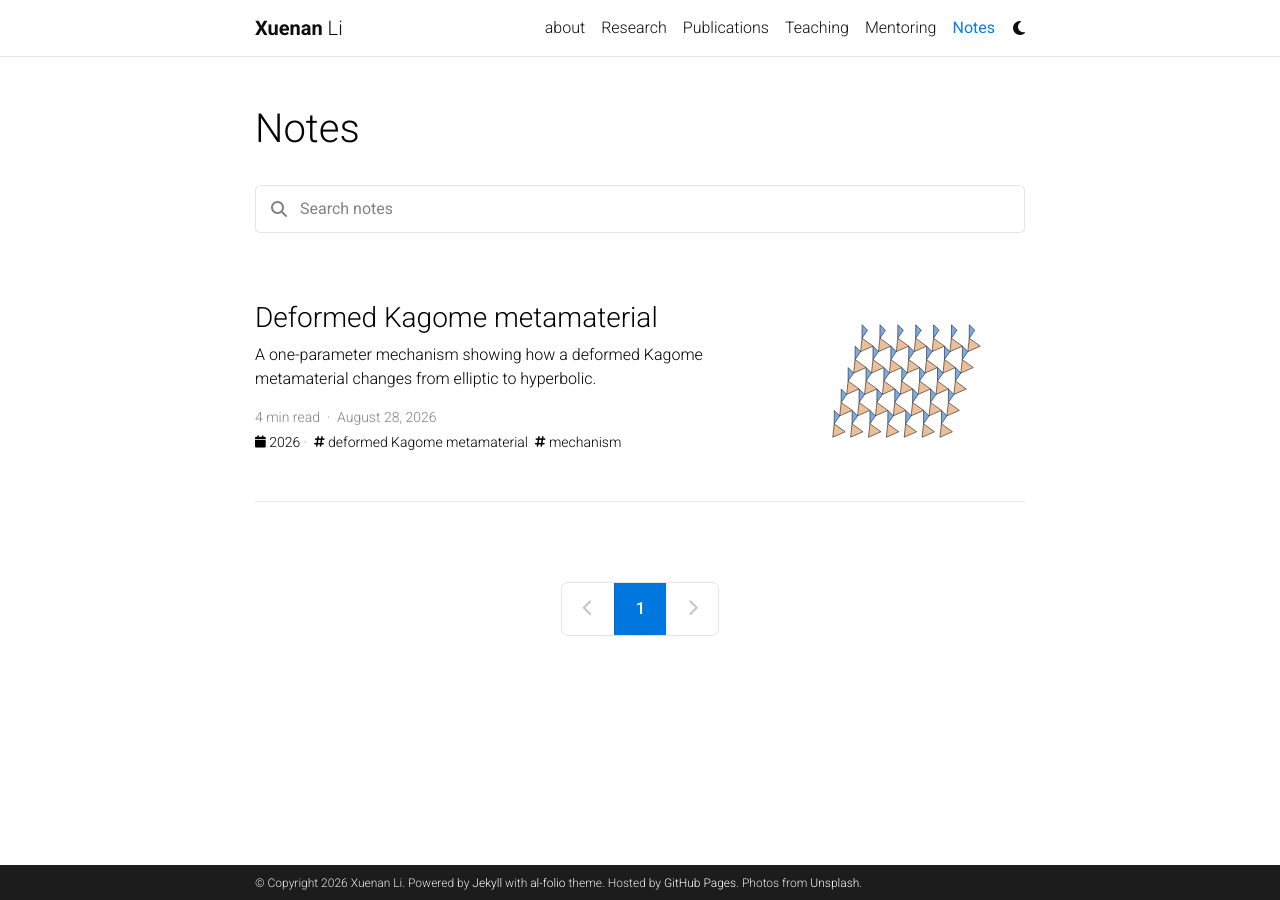
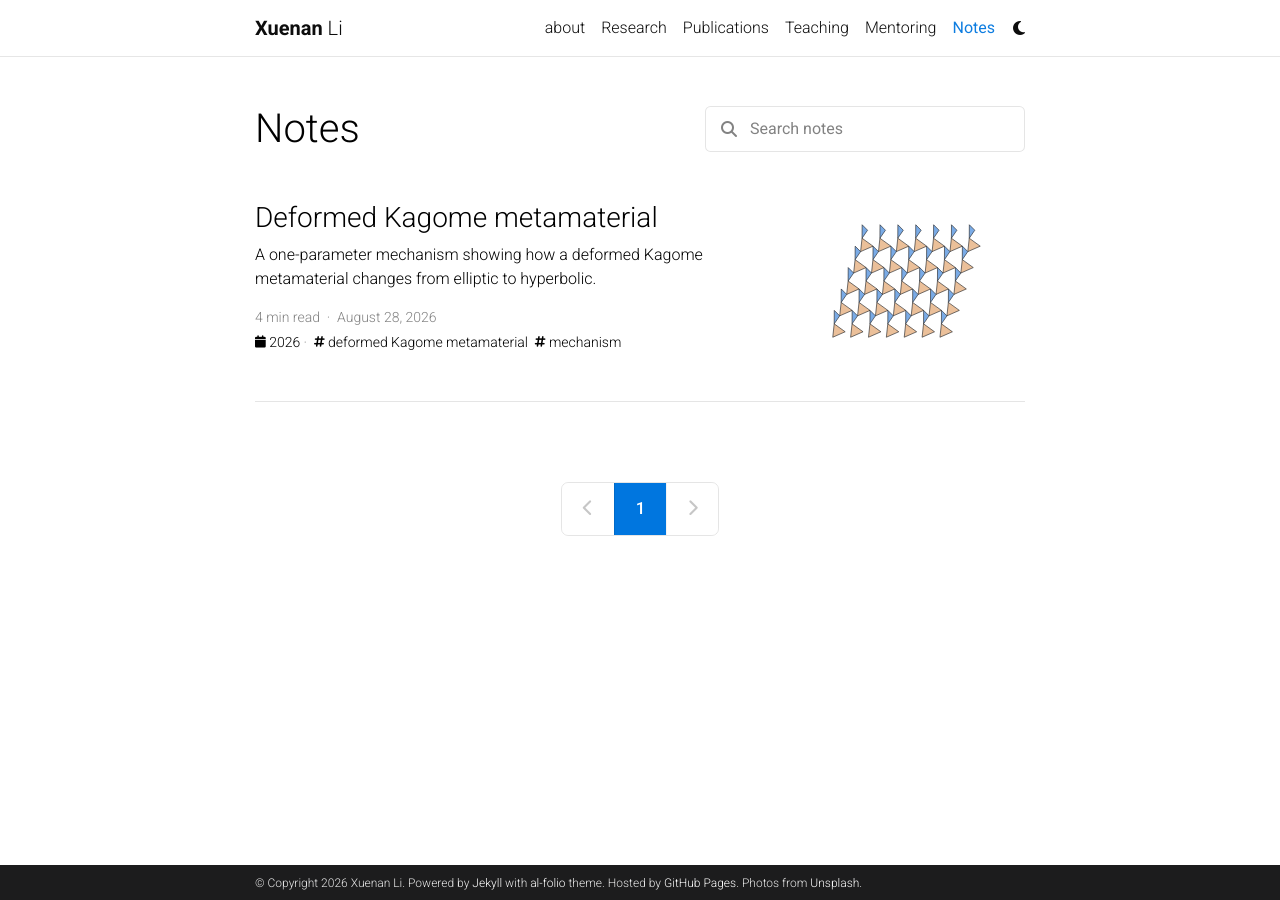
Before and after one commit to xuenanli/xuenanli.github.io, a Jekyll site: the page built from _pages/notes.html, in a window 1280 px wide. Built offline with Jekyll 4.4.1, drawn with Linux system fonts in a browser that asks for light colours; comment, search, counter and statistics services are not loaded; a style sheet for code colours, icons or effects is not loaded.

Commit message:
Refine notes and publications pages

```diff
--- a/_pages/notes.html
+++ b/_pages/notes.html
@@ -8,11 +8,9 @@ nav_order: 6
 ---
 
 <div class="post notes-page">
-  <header class="post-header">
+  {%- assign notes = site.notes | sort: "date" | reverse -%}
+  <header class="post-header notes-header">
     <h1 class="post-title">{{ page.title }}</h1>
-  </header>
-
-  {%- assign notes = site.notes | sort: "date" | reverse -%}
     {%- if notes.size > 0 -%}
       <form class="notes-search" role="search" aria-label="Search notes">
         <label class="sr-only" for="notes-search-input">Search notes</label>
@@ -32,6 +30,10 @@ nav_order: 6
         </div>
         <p id="notes-search-status" class="notes-search-status" aria-live="polite"></p>
       </form>
+    {%- endif -%}
+  </header>
+
+  {%- if notes.size > 0 -%}
 
     <ul id="notes-list" class="post-list note-list">
       {%- for note in notes -%}
--- a/_sass/_base.scss
+++ b/_sass/_base.scss
@@ -163,9 +163,30 @@ blockquote {
   }
 }
 
+.publication-section-title {
+  font-size: 1.35rem;
+  font-weight: 500;
+}
+
 .notes-page {
+  .notes-header {
+    display: flex;
+    align-items: center;
+    justify-content: space-between;
+    gap: 1.5rem;
+    margin-bottom: 1rem;
+
+    .post-title {
+      margin-bottom: 0;
+    }
+  }
+
   .notes-search {
-    margin: 2rem 0 0;
+    position: relative;
+    flex: 0 1 20rem;
+    width: 100%;
+    max-width: 20rem;
+    margin: 0 0 0 auto;
   }
 
   .notes-search-control {
@@ -182,7 +203,7 @@ blockquote {
 
     input {
       width: 100%;
-      min-height: 3rem;
+      min-height: 2.75rem;
       padding: 0.65rem 3rem 0.65rem 2.75rem;
       color: var(--global-text-color);
       border: 1px solid var(--global-divider-color);
@@ -225,10 +246,15 @@ blockquote {
   }
 
   .notes-search-status {
+    position: absolute;
+    top: 100%;
+    right: 0;
+    width: 100%;
     min-height: 1.25rem;
-    margin: 0.5rem 0 0;
+    margin: 0.3rem 0 0;
     color: var(--global-text-color-light);
     font-size: 0.875rem;
+    text-align: right;
   }
 
   .note-list {
@@ -327,6 +353,23 @@ blockquote {
   }
 
   @media (max-width: 575px) {
+    .notes-header {
+      align-items: stretch;
+      flex-direction: column;
+      gap: 1rem;
+    }
+
+    .notes-search {
+      align-self: stretch;
+      max-width: none;
+      margin-left: 0;
+    }
+
+    .notes-search-status {
+      position: static;
+      text-align: left;
+    }
+
     .notes-pagination button {
       min-width: 2.75rem;
       height: 2.75rem;
```
Also changed, not shown: _bibliography/papers.bib (+14 -7 lines), _notes/2026-08-28-deformed-kagome-metamaterial.md (+2 -2 lines), _pages/publications.md (+11 -3 lines), assets/js/deformed_kagome.js (+10 -8 lines). Lines whose indentation alone changed are shown as unchanged.
